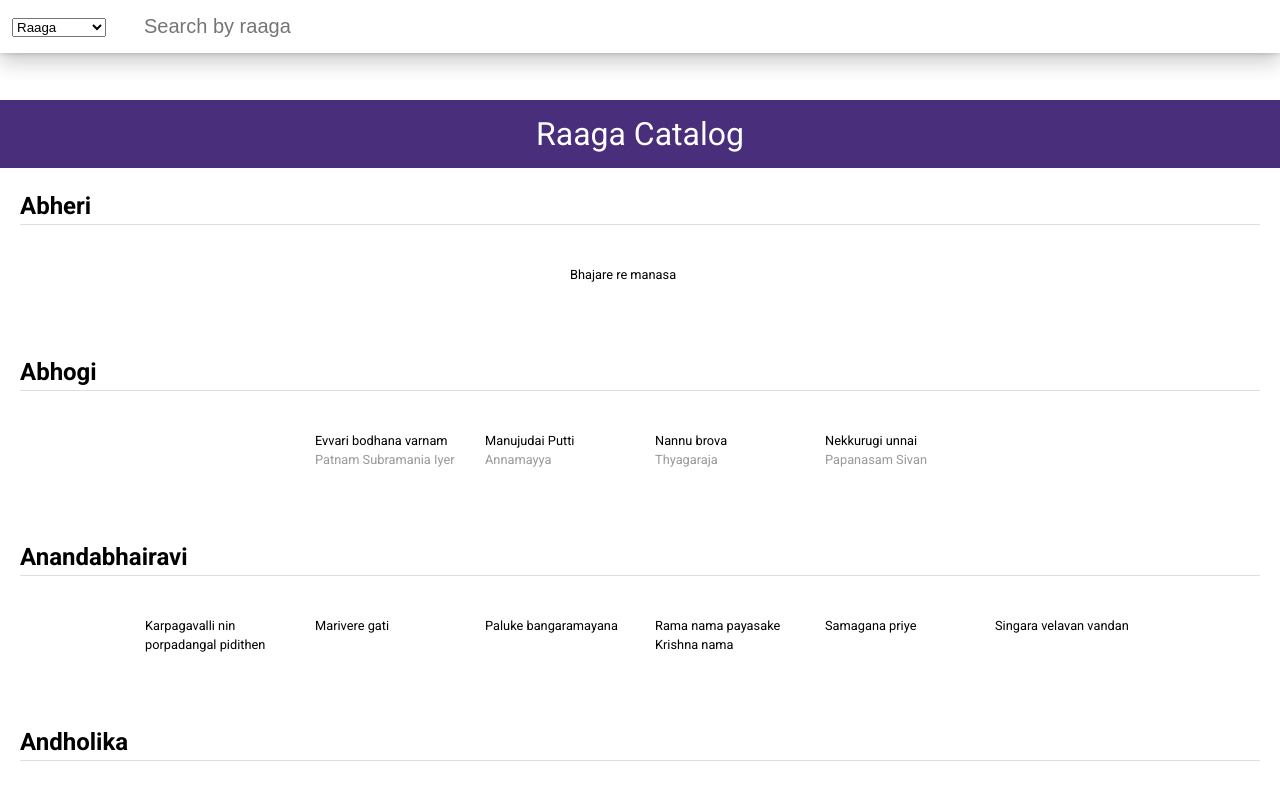
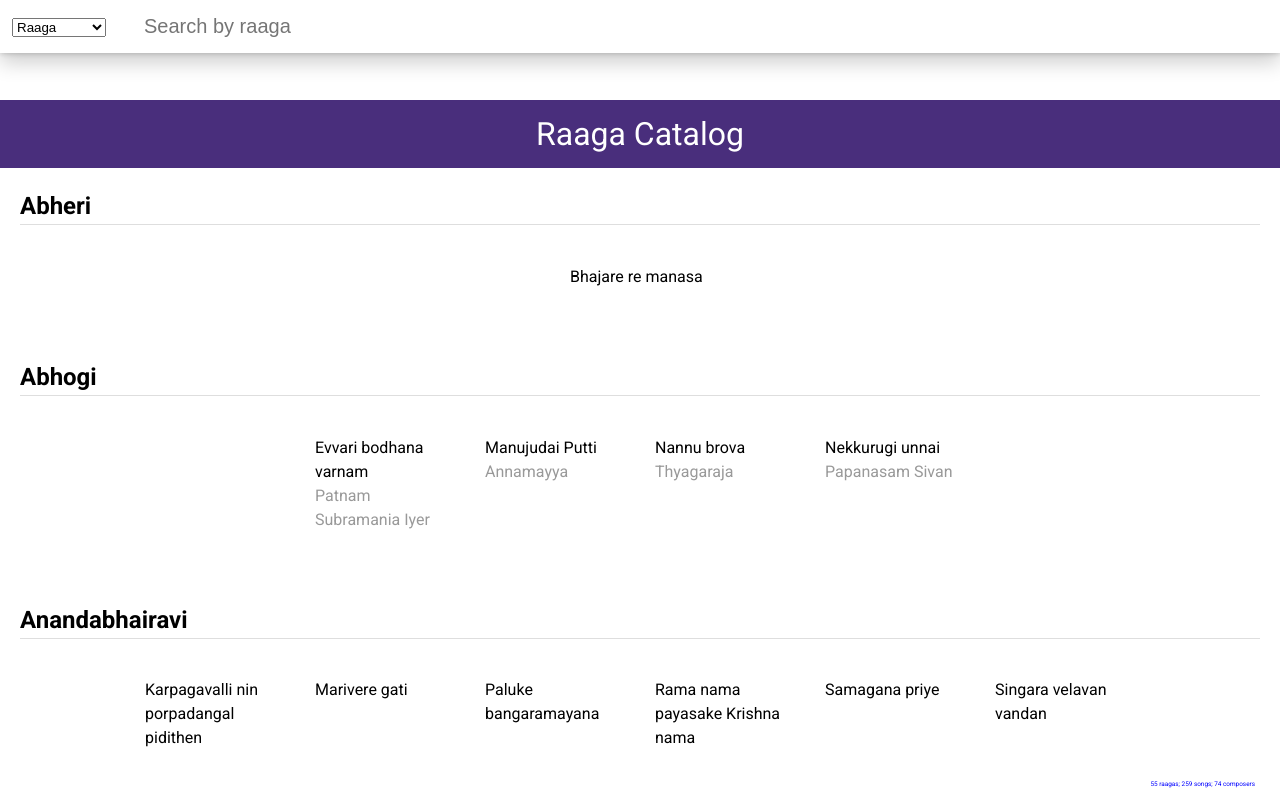
Before and after one commit to venkatrag1/raagalog, a React (Create React App) app: page / in a window 1280 px wide. Shown: the top 800 px of the page. Built offline with nearby package versions, Linux system fonts and the light colour scheme.

Commit message:
add counts

```diff
--- a/src/App.css
+++ b/src/App.css
@@ -145,6 +145,14 @@ button:active {
   font-size: inherit;
 }
 
+.show-counts {
+  position: fixed;
+  right: 25px;
+  color: blue;
+  bottom: 10px;
+  font-size: 0.4em;
+}
+
 /* songs grid */
 
 .songs-grid {
@@ -167,7 +175,7 @@ button:active {
 
 .song-title,
 .song-authors {
-  font-size: 0.8em;
+  font-size: 1em;
 }
 
 .song-title {
--- a/src/ListSongs.js
+++ b/src/ListSongs.js
@@ -72,7 +72,18 @@ class ListSongs extends Component {
     const showingAlbum = query.trim() === ''
     ? album
     : this.getMatchingAlbum(query.trim());
-    const placeholder = `Search by ${search_mode}`
+    const num_raagas = showingAlbum.length;
+    let songSet = new Set();
+    let compSet = new Set();
+
+    showingAlbum.map( s => (
+      s.songs.map(sng => {
+        songSet.add(sng.title);
+        return sng.composers.map(c => compSet.add(c));
+      })
+    ));
+
+    const placeholder = `Search by ${search_mode}`;
 
     //return JSX
     return (
@@ -116,6 +127,8 @@ class ListSongs extends Component {
               ))}
           </div>
         </div>
+        <div className="show-counts">{num_raagas} raagas; {songSet.size} songs; {compSet.size} composers </div>
+
       </div>
       </div>
     );
```
